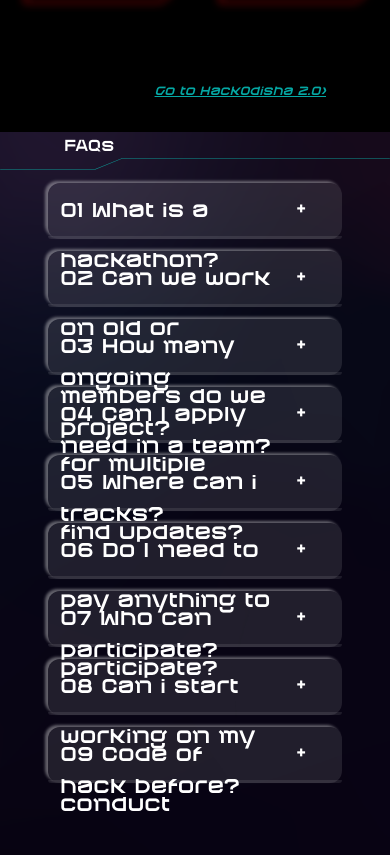
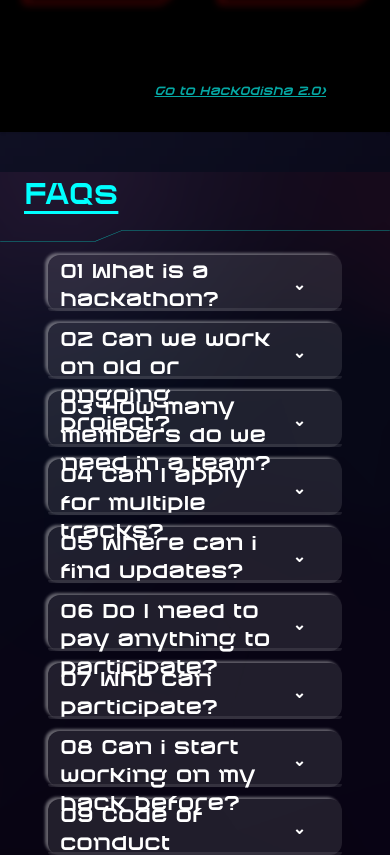
Before and after one commit to Hackodisha/Hackodisha2023, a Next.js app: page / in a window 390 px wide. Shown: the part 2601-3456 px from the top of the page. Built offline with nearby package versions, Linux system fonts and the light colour scheme; a web font is replaced by a local one.

Commit message:
Layout modified

```diff
--- a/src/components/FAQs/Accordion.css
+++ b/src/components/FAQs/Accordion.css
@@ -2,7 +2,6 @@
 
 .wrapper {
     background-image: url(bg.png);
-    /* background: black; */
 }
 
 .answer {
@@ -10,10 +9,10 @@
     max-height: 0;
     overflow: hidden;
     transition: all 0.3s cubic-bezier(0, 1, 0, 1);
-    padding-left: 2.5rem;
+    padding-left: 2.7rem;
     padding-right: 4em;
     margin-right: 0em;
-    line-height: 1.8;
+    line-height: 2;
     background: rgba(224, 224, 224, 0.1);
     border-radius: 0px 0px 12px 12px;
 
@@ -23,10 +22,11 @@
     height: auto;
     max-height: 9999px;
     transition: all 0.3s cubic-bezier(1, 0, 1, 0);
-    padding-left: 2.5rem;
+    padding-left: 2.7rem;
     padding-right: 4em;
     margin-right: 0em;
-    line-height: 1.8;
+    background: rgba(224, 224, 224,0.1);
+    line-height:2;
 
 }
 
@@ -50,22 +50,42 @@
     }
 }
 
-@media screen and (max-width:512px) {
+@media screen and (max-width:542px) {
 .answer{
     padding-top:3px;
     font-size: 13px;
-    line-height: 1.2;
-    padding-left: 1em;
+    line-height: 1.5;
+    padding-left: 2.3em;
     margin-right: 0em;
     padding-right:2em;
 }
     .answer.show {
-        padding-top:13px;
+        padding-top:3px;
         font-size: 13px;
-        line-height: 1.2;
-        padding-left:1em;
+        line-height: 1.5;
+        padding-left:2.3em;
         margin-right: 0em;
         padding-right:2em;
     }
 
 }
+
+@media screen and (max-width:475px) {
+    .answer{
+        padding-top:3px;
+        font-size: 6px;
+        line-height: 1.5;
+        padding-left:2em;
+        margin-right: 0em;
+        padding-right:2em;
+    }
+        .answer.show {
+            padding-top:3px;
+            font-size: 6px;
+            line-height: 1.5;
+            padding-left:2em;
+            margin-right: 0em;
+            padding-right:2em;
+        }
+
+    }
--- a/src/components/FAQs/Accordion.js
+++ b/src/components/FAQs/Accordion.js
@@ -18,23 +18,23 @@
       <div className="wrapper font-electrolize w-screen justify-center items-center bg-center text-white bg-cover h-screen">
         <div className="accordion">
           <div className="image relative w-[100%]">
-          <h2 className="ml-16 ">FAQs</h2>
-          <Image src={union1} alt="" className=" top-1 left-0 w-[100%] " />
+          <h1 class="mt-[2.5rem] md:mt-[2rem] lg:mt-[2.5rem] xl:mt-[3rem] 2xl:mt-[3rem] -mb-1 sm:-mb-4 md:-mb-8 lg:-mb-12 xl:-mb-16 2xl:-mb-16 underline underline-offset-[7px] mx-6 smallmobile:mx-2 sm:mx-8 md:mx-12 lg:mx-16 xl:mx-16  text-3xl sm:text-xl md:text-2xl lg:text-3xl xl:3xl 2xl:text-4xl smallmobile:text-lg font-bold 2xl:m-auto 2xl:w-[90%] text-[cyan]">FAQs</h1>
+          <Image src={union1} alt="" className=" mt-6 left-0 w-[100%] " />
         </div>
 
           {data.map((item, i) => (
             <div key={i} className="item item-center ml-12 mr-12 mt-3  mb-3  bg-white/[0.1] shadow-[-3px_-2px_3px_0px_rgba(248,248,248,0.39)] rounded-[12px] ">
 
               <div className="title pl-[0.75rem]  gap-5 isolate w-1488 h-12 max-[326px]:h-14 mr-6  bg-transparent shadow-[-3px_-2px_3px_0px_rgba(248,248,248,0)] rounded-[12px]   max-[512px]:pt-[8px] max-[512px]:mr-[6px] max-[512px]:pl-[10px]  max-[720px]:mr-[8px] flex justify-between flex-row pr-3 cursor-pointer"  onClick={() => toggle(i)}>
-                <h3 className="faq font-ele font-normal text-xl leading-[50px] max-[512px]:leading-2 max-[512px]:text-[15px] max-[720px]:text-[18px] ">
+              <p className="faq font-ele text-xl max-[512px]:leading-2 max-[720px]:text-[18px]  max-[512px]:text-[13px]   max-[424px]:text-[10px] max-[342px]:leading-6  max-[342px]:text-[6.2px] font-bold">
                   {"0" + item.id + " " + item.faq}
-                </h3>
+                </p>
                 <span
                   className="cursor-pointer box-border
-                mt-3"
+                mt-[1em] max-[512px]:text-[13px]  max-[424px]:text-[10px] max-[342px]:text-[6.2px] font-bold"
 
                 >
-                  {show !== i ? "+" : "-"}
+                  {show !== i ? "⌄" : "⌃"}
                 </span>
 
               </div>
```
